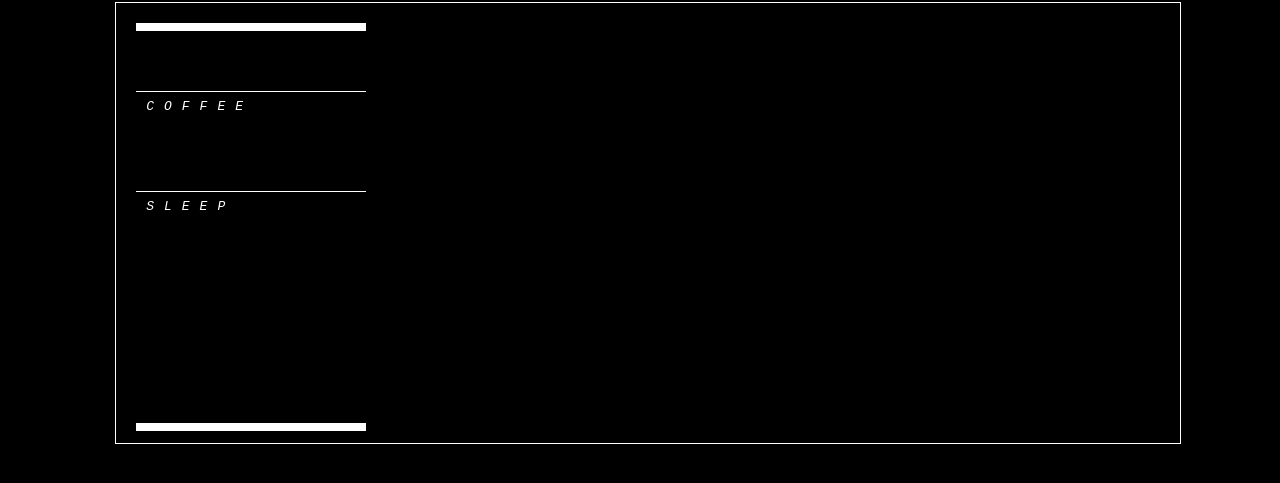
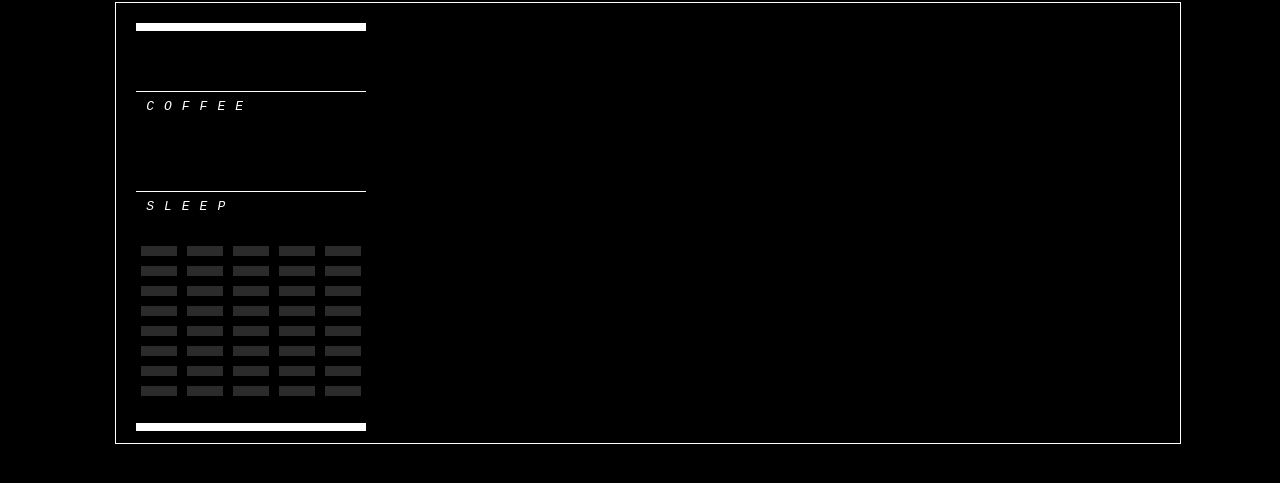
Before and after one commit to marco-ponds/SIG_ABRT, a website: page app/index.html in a window 1280 px wide. Shown: the part 113-596 px from the top of the page. Drawn offline with Linux system fonts and the light colour scheme.

Commit message:
workin on style and code

```diff
--- a/app/app.css
+++ b/app/app.css
@@ -215,11 +215,34 @@ canvas#game {
 }
 
 .levels_container {
+
     border-top: 8px solid white;
     border-bottom: 8px solid white;
     height: 380px;
     width: 230px;
     padding: 10px 0px 2px 0px;
+}
+
+.coffee_container {
+
+}
+
+.coffee_container ul {
+    position: absolute;
+    /* height: 100%; */
+    /* width: 100%; */
+    margin: 0;
+    padding: 0;
+}
+
+.coffee_container ul li{
+    position: relative;
+    float: left;
+    list-style: none;
+    background-color: #2b2b2b;
+    height: 10px;
+    width: 36px;
+    margin: 5px;
 }
 
 .bar {
--- a/app/app.js
+++ b/app/app.js
@@ -1,13 +1,10 @@
-function Coffee() {
-
-}
-
-function Sleep() {
-
+function Bar(element) {
+    this.canvas = document.getElement
 }
 
 function App() {
     this.version = 'v0.0.1';
+    this.author = 'Marco Stagni';
 }
 
 App.prototype = {
--- a/app/index.html
+++ b/app/index.html
@@ -17,13 +17,21 @@
         <div class='panel '>
             <div class='levels_container'>
                 <div class='coffee bar'>
-                    <canvas></canvas>
+                    <canvas id='coffee'></canvas>
                     <span>COFFEE</span>
                 </div>
                 <div class='sleep bar'>
-                    <canvas></canvas>
+                    <canvas id='sleep'></canvas>
                     <span>SLEEP</span>
                 </div>
+                <div class='coffee_container'>
+                    <ul>
+                        <li></li><li></li><li></li><li></li><li></li><li></li><li></li><li></li><li></li><li></li>
+                        <li></li><li></li><li></li><li></li><li></li><li></li><li></li><li></li><li></li><li></li>
+                        <li></li><li></li><li></li><li></li><li></li><li></li><li></li><li></li><li></li><li></li>
+                        <li></li><li></li><li></li><li></li><li></li><li></li><li></li><li></li><li></li><li></li>
+                    </ul>
+                </li>
             </div>
         </div>
         <div class='panel'>
```
Also changed, not shown: dist/app.css, dist/app.js, dist/index.html.
